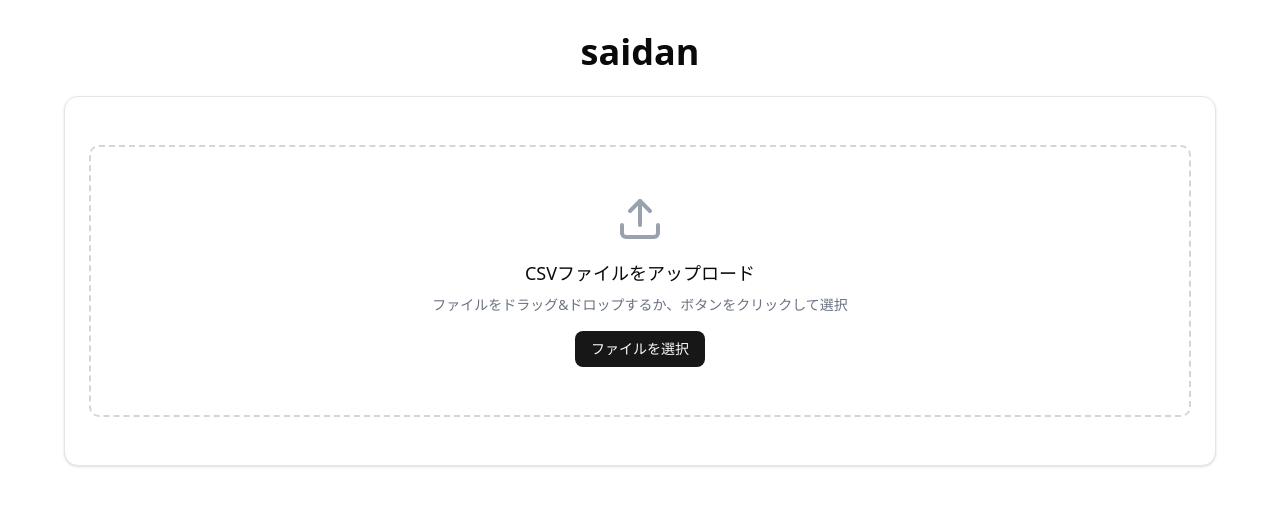
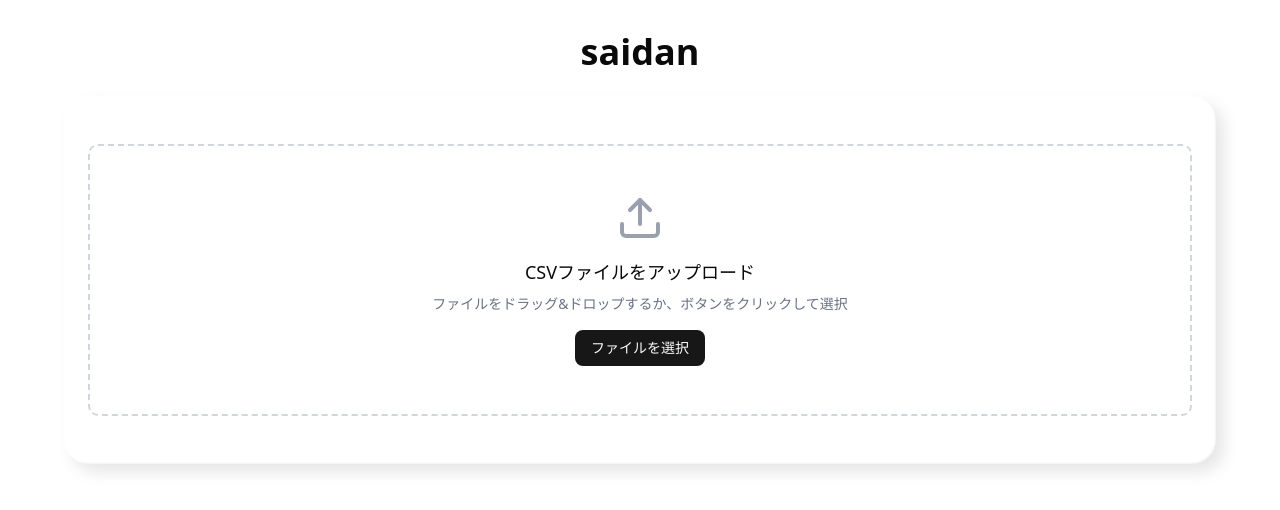
Before and after one commit to zackerms/saidan, a React (Vite) app: page / in a window 1280 px wide. Shown: the top 510 px of the page. Built offline with nearby package versions, Linux system fonts and the light colour scheme.

Commit message:
feat(view): ニューモフィズムっぽくする

```diff
--- a/src/components/ui/card.tsx
+++ b/src/components/ui/card.tsx
@@ -7,7 +7,7 @@ function Card({ className, ...props }: React.ComponentProps<"div">) {
     <div
       data-slot="card"
       className={cn(
-        "bg-card text-card-foreground flex flex-col gap-6 rounded-xl border py-6 shadow-sm",
+        "text-card-foreground flex flex-col gap-6 rounded-3xl py-6 neumorphism",
         className
       )}
       {...props}
--- a/src/index.css
+++ b/src/index.css
@@ -118,3 +118,36 @@
     @apply bg-background text-foreground font-sans;
   }
 }
+
+@keyframes scissorsSlide {
+  0% {
+    top: 0;
+    opacity: 1;
+  }
+  100% {
+    top: calc(100% - 24px);
+    opacity: 0.8;
+  }
+}
+
+@layer utilities {
+  /* ニューモーフィズムスタイル - ライトモード */
+  .neumorphism {
+    background: var(--card);
+    box-shadow:
+      8px 8px 16px rgba(0, 0, 0, 0.1),
+      -8px -8px 16px rgba(255, 255, 255, 0.8),
+      inset 1px 1px 2px rgba(255, 255, 255, 0.9),
+      inset -1px -1px 2px rgba(0, 0, 0, 0.05);
+  }
+
+  /* ニューモーフィズムスタイル - ダークモード */
+  .dark .neumorphism {
+    background: var(--card);
+    box-shadow:
+      8px 8px 16px rgba(0, 0, 0, 0.4),
+      -8px -8px 16px rgba(255, 255, 255, 0.05),
+      inset 1px 1px 2px rgba(255, 255, 255, 0.08),
+      inset -1px -1px 2px rgba(0, 0, 0, 0.3);
+  }
+}
```
